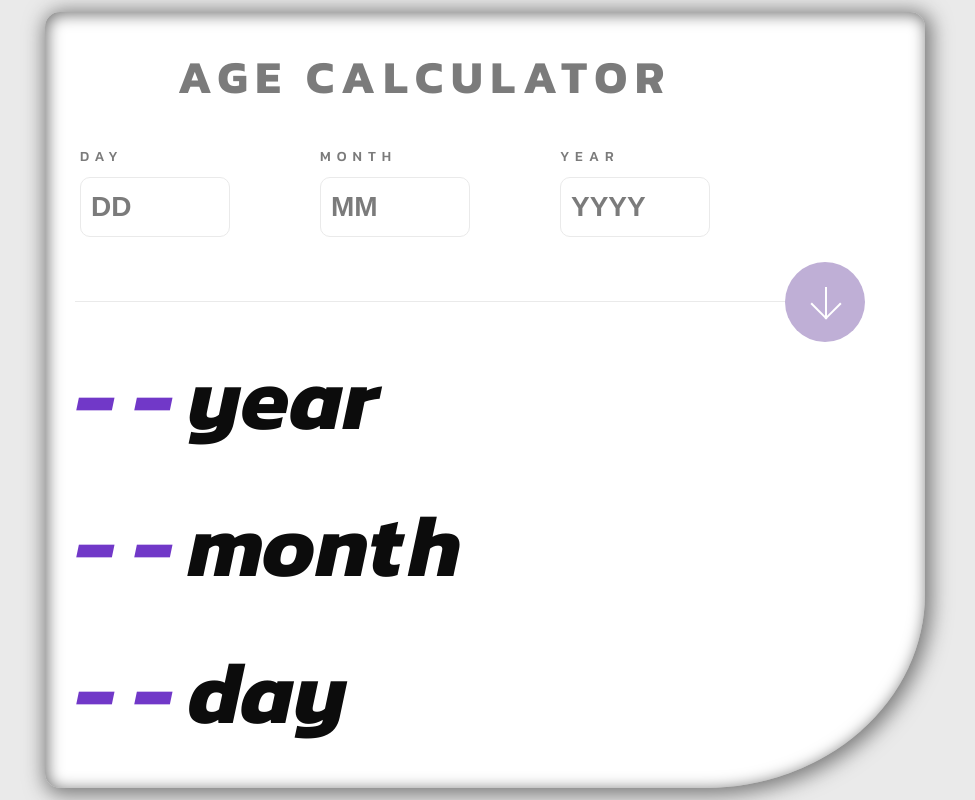
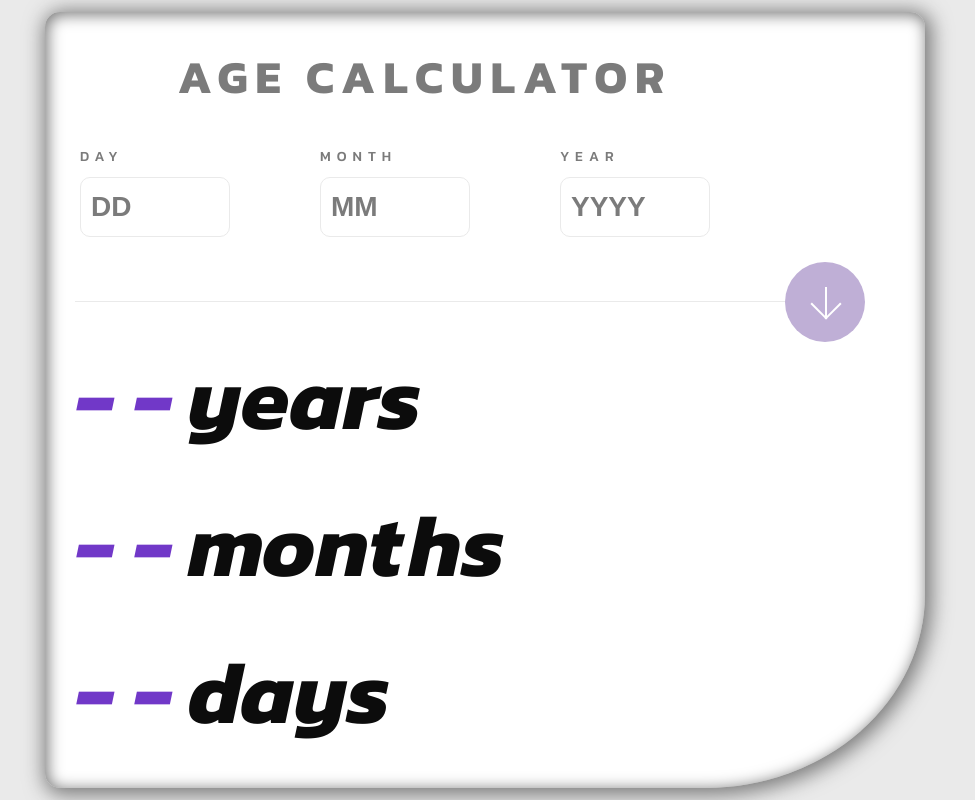
Before and after one commit to Sm1l/AgeCalculator, a React (Create React App) app: page / in a window 1280 px wide. Shown: the whole page, without its empty margins (155-1130 px from the left). Built offline with nearby package versions, Linux system fonts and the light colour scheme.

Commit message:
fix text

```diff
--- a/src/components/Result/Result.tsx
+++ b/src/components/Result/Result.tsx
@@ -33,9 +33,9 @@ const Result: React.FC<ResultProps> = ({ bYear, bMonth, bDay }) => {
 
   return (
     <div className={styles.result}>
-      <ResultElem num={year} text="year" />
-      <ResultElem num={month} text="month" />
-      <ResultElem num={day} text="day" />
+      <ResultElem num={year} text="years" />
+      <ResultElem num={month} text="months" />
+      <ResultElem num={day} text="days" />
     </div>
   );
 };
```
